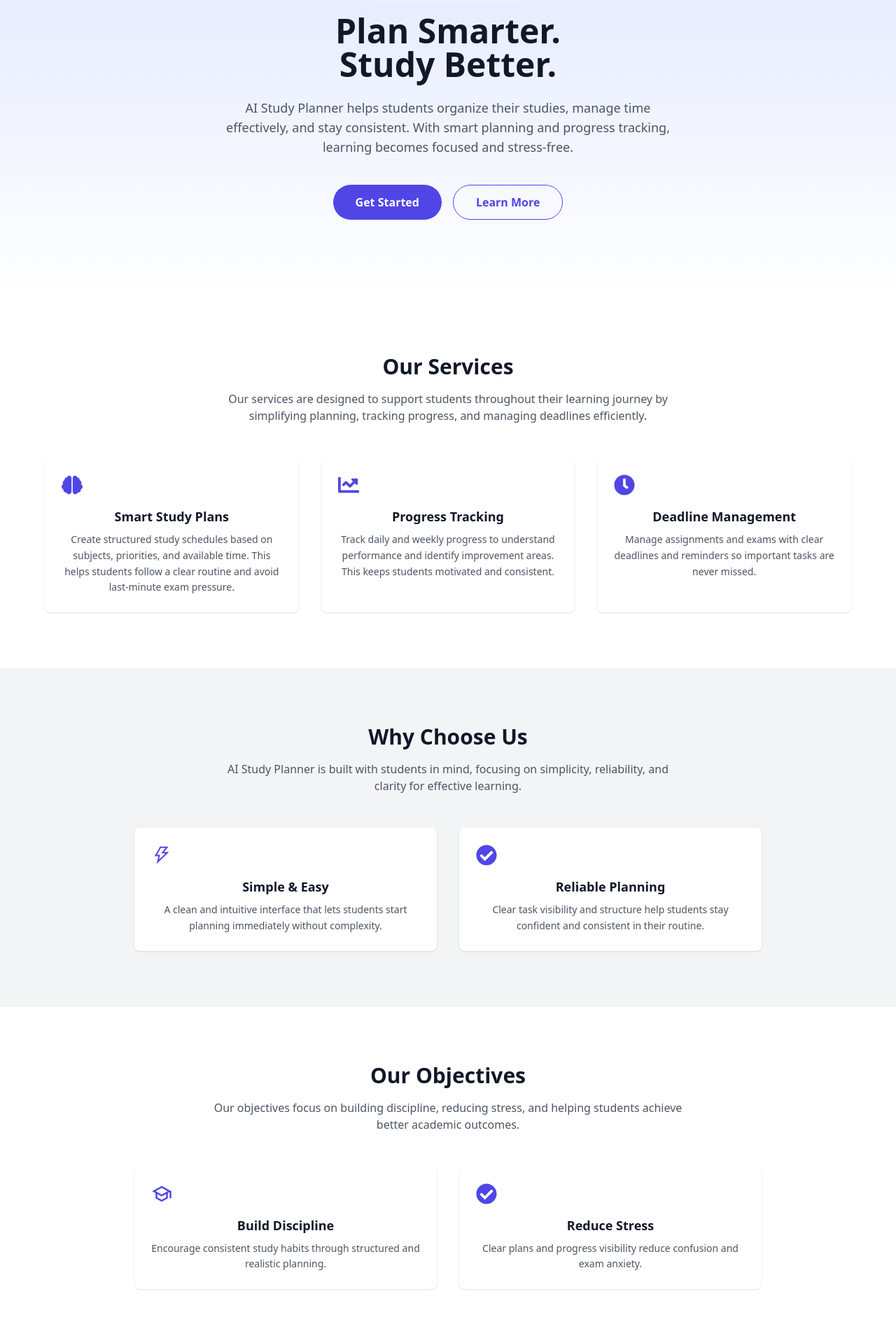
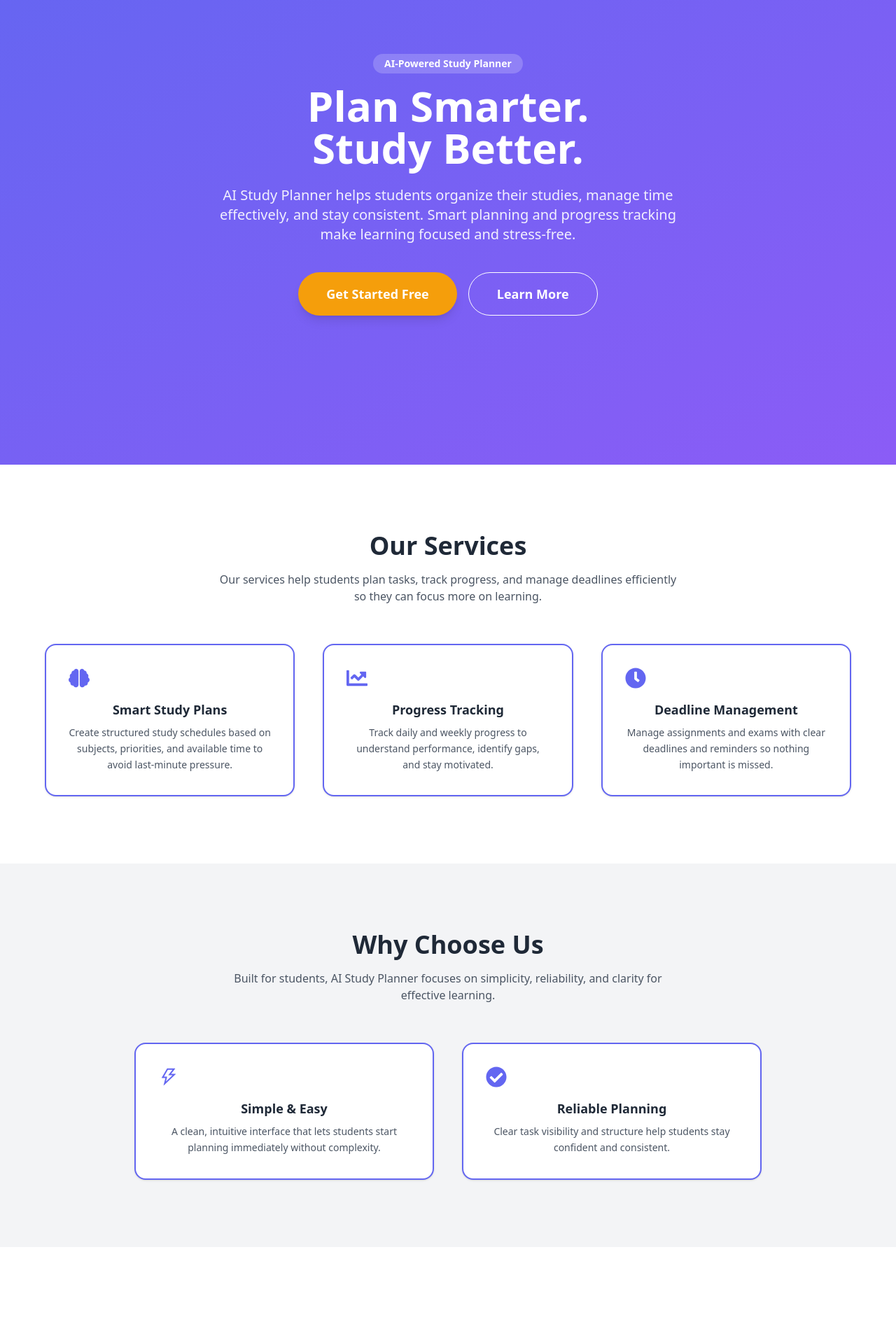
Before and after one commit to pinkysingh5289/ai-study-planner, a React (Create React App) app: page / in a window 1280 px wide. Shown: the part 200-2082 px from the top of the page at 70% size. Built offline with nearby package versions, Linux system fonts and the light colour scheme.

Commit message:
AI Study Planner landing page

```diff
--- a/src/pages/Home.jsx
+++ b/src/pages/Home.jsx
@@ -5,100 +5,99 @@ import { AiOutlineThunderbolt } from "react-icons/ai";
 export default function Home() {
   return (
     <>
-      {/* ===== HERO (IMPROVED) ===== */}
-      <section className="bg-gradient-to-b from-indigo-100 to-white py-28 text-center px-6">
-        {/* Badge */}
-        <span className="inline-block mb-4 text-sm font-semibold text-indigo-600 bg-indigo-50 px-4 py-1 rounded-full">
+      {/* ===== HERO ===== */}
+      <section className="min-h-screen flex items-center justify-center bg-gradient-to-br from-primary to-secondary px-6 text-center">
+        <div className="max-w-4xl mx-auto text-white">
+          <span className="inline-block mb-4 text-sm font-semibold bg-white/20 px-4 py-1 rounded-full">
             AI-Powered Study Planner
           </span>
 
-        {/* Heading */}
-        <h1 className="text-4xl md:text-5xl font-bold text-gray-900 leading-tight">
+          <h1 className="text-4xl md:text-6xl font-bold leading-tight mb-6">
             Plan Smarter. <br className="hidden md:block" />
             Study Better.
           </h1>
 
-        {/* Description */}
-        <p className="mt-6 max-w-2xl mx-auto text-gray-600 text-lg">
+          <p className="max-w-2xl mx-auto text-lg md:text-xl opacity-90 mb-10">
             AI Study Planner helps students organize their studies, manage time
-          effectively, and stay consistent. With smart planning and progress
-          tracking, learning becomes focused and stress-free.
+            effectively, and stay consistent. Smart planning and progress
+            tracking make learning focused and stress-free.
           </p>
 
-        {/* CTA Buttons */}
-        <div className="mt-10 flex justify-center gap-4">
-          <button className="bg-indigo-600 text-white px-8 py-3 rounded-full font-semibold hover:bg-indigo-700 transition">
-            Get Started
+          <div className="flex justify-center gap-4">
+            <button className="bg-accent text-white px-10 py-4 rounded-full font-semibold text-lg shadow-lg hover:scale-105 transition">
+              Get Started Free
             </button>
-          <button className="border border-indigo-600 text-indigo-600 px-8 py-3 rounded-full font-semibold hover:bg-indigo-50 transition">
+            <button className="border border-white px-10 py-4 rounded-full font-semibold text-lg hover:bg-white hover:text-primary transition">
               Learn More
             </button>
+          </div>
         </div>
       </section>
 
       {/* ===== OUR SERVICES ===== */}
-      <section className="bg-white py-20 px-6 text-center">
-        <h2 className="text-3xl font-semibold text-gray-900">Our Services</h2>
+      <section className="bg-surface py-24 px-6 text-center">
+        <h2 className="text-3xl md:text-4xl font-bold text-textbase">
+          Our Services
+        </h2>
         <p className="mt-4 max-w-2xl mx-auto text-gray-600">
-          Our services are designed to support students throughout their learning
-          journey by simplifying planning, tracking progress, and managing
-          deadlines efficiently.
+          Our services help students plan tasks, track progress, and manage
+          deadlines efficiently so they can focus more on learning.
         </p>
 
-        <div className="mt-12 grid gap-8 md:grid-cols-3 max-w-6xl mx-auto">
+        <div className="mt-14 grid gap-10 md:grid-cols-3 max-w-6xl mx-auto">
           <ServiceCard
             icon={<FaBrain />}
             title="Smart Study Plans"
-            desc="Create structured study schedules based on subjects, priorities, and available time. This helps students follow a clear routine and avoid last-minute exam pressure."
+            desc="Create structured study schedules based on subjects, priorities, and available time to avoid last-minute pressure."
           />
           <ServiceCard
             icon={<FaChartLine />}
             title="Progress Tracking"
-            desc="Track daily and weekly progress to understand performance and identify improvement areas. This keeps students motivated and consistent."
+            desc="Track daily and weekly progress to understand performance, identify gaps, and stay motivated."
           />
           <ServiceCard
             icon={<FaClock />}
             title="Deadline Management"
-            desc="Manage assignments and exams with clear deadlines and reminders so important tasks are never missed."
+            desc="Manage assignments and exams with clear deadlines and reminders so nothing important is missed."
           />
         </div>
       </section>
 
       {/* ===== WHY CHOOSE US ===== */}
-      <section className="bg-gray-100 py-20 px-6 text-center">
-        <h2 className="text-3xl font-semibold text-gray-900">
+      <section className="bg-gray-100 py-24 px-6 text-center">
+        <h2 className="text-3xl md:text-4xl font-bold text-textbase">
           Why Choose Us
         </h2>
         <p className="mt-4 max-w-2xl mx-auto text-gray-600">
-          AI Study Planner is built with students in mind, focusing on simplicity,
+          Built for students, AI Study Planner focuses on simplicity,
           reliability, and clarity for effective learning.
         </p>
 
-        <div className="mt-12 grid gap-8 md:grid-cols-2 max-w-4xl mx-auto">
+        <div className="mt-14 grid gap-10 md:grid-cols-2 max-w-4xl mx-auto">
           <ServiceCard
             icon={<AiOutlineThunderbolt />}
             title="Simple & Easy"
-            desc="A clean and intuitive interface that lets students start planning immediately without complexity."
+            desc="A clean, intuitive interface that lets students start planning immediately without complexity."
           />
           <ServiceCard
             icon={<FaCheckCircle />}
             title="Reliable Planning"
-            desc="Clear task visibility and structure help students stay confident and consistent in their routine."
+            desc="Clear task visibility and structure help students stay confident and consistent."
           />
         </div>
       </section>
 
       {/* ===== OUR OBJECTIVES ===== */}
-      <section className="bg-white py-20 px-6 text-center">
-        <h2 className="text-3xl font-semibold text-gray-900">
+      <section className="bg-surface py-24 px-6 text-center">
+        <h2 className="text-3xl md:text-4xl font-bold text-textbase">
           Our Objectives
         </h2>
         <p className="mt-4 max-w-2xl mx-auto text-gray-600">
-          Our objectives focus on building discipline, reducing stress, and
-          helping students achieve better academic outcomes.
+          We aim to build discipline, reduce stress, and help students achieve
+          better academic outcomes.
         </p>
 
-        <div className="mt-12 grid gap-8 md:grid-cols-2 max-w-4xl mx-auto">
+        <div className="mt-14 grid gap-10 md:grid-cols-2 max-w-4xl mx-auto">
           <ServiceCard
             icon={<MdOutlineSchool />}
             title="Build Discipline"
@@ -113,15 +112,15 @@ export default function Home() {
       </section>
 
       {/* ===== CTA ===== */}
-      <section className="bg-indigo-600 py-20 text-center text-white px-6">
-        <h2 className="text-3xl font-semibold">
+      <section className="bg-primary py-24 text-center text-white px-6">
+        <h2 className="text-3xl md:text-4xl font-bold mb-4">
           Ready to improve your study routine?
         </h2>
-        <p className="mt-4 max-w-xl mx-auto">
+        <p className="max-w-xl mx-auto opacity-90 mb-8">
           Start planning smarter today and build habits that lead to long-term
           academic success.
         </p>
-        <button className="mt-6 bg-white text-indigo-600 px-6 py-3 rounded-full font-semibold">
+        <button className="bg-accent px-8 py-4 rounded-full font-semibold text-lg hover:scale-105 transition">
           Get Started
         </button>
       </section>
@@ -129,12 +128,12 @@ export default function Home() {
   );
 }
 
-/* Reusable Card Component */
+/* ===== Reusable Card ===== */
 function ServiceCard({ icon, title, desc }) {
   return (
-    <div className="bg-white p-6 rounded-lg shadow text-center">
-      <div className="text-indigo-600 text-3xl mb-4">{icon}</div>
-      <h3 className="font-semibold text-lg text-gray-900">{title}</h3>
+    <div className="bg-surface border-2 border-primary rounded-2xl p-8 shadow hover:-translate-y-2 hover:shadow-xl transition text-center">
+      <div className="text-primary text-3xl mb-4">{icon}</div>
+      <h3 className="font-semibold text-lg text-textbase">{title}</h3>
       <p className="mt-2 text-gray-600 text-sm leading-relaxed">
         {desc}
       </p>
--- a/tailwind.config.js
+++ b/tailwind.config.js
@@ -1,10 +1,16 @@
 /** @type {import('tailwindcss').Config} */
 module.exports = {
-  content: [
-    "./src/**/*.{js,jsx,ts,tsx}",
-  ],
+  content: ["./src/**/*.{js,jsx,ts,tsx}"],
   theme: {
-    extend: {},
+    extend: {
+      colors: {
+        primary: "#6366f1",     // indigo
+        secondary: "#8b5cf6",   // purple
+        accent: "#f59e0b",      // amber (CTA)
+        surface: "#ffffff",
+        textbase: "#1f2937",
+      },
+    },
   },
   plugins: [],
 };
```
Lines whose indentation alone changed are shown as unchanged.
